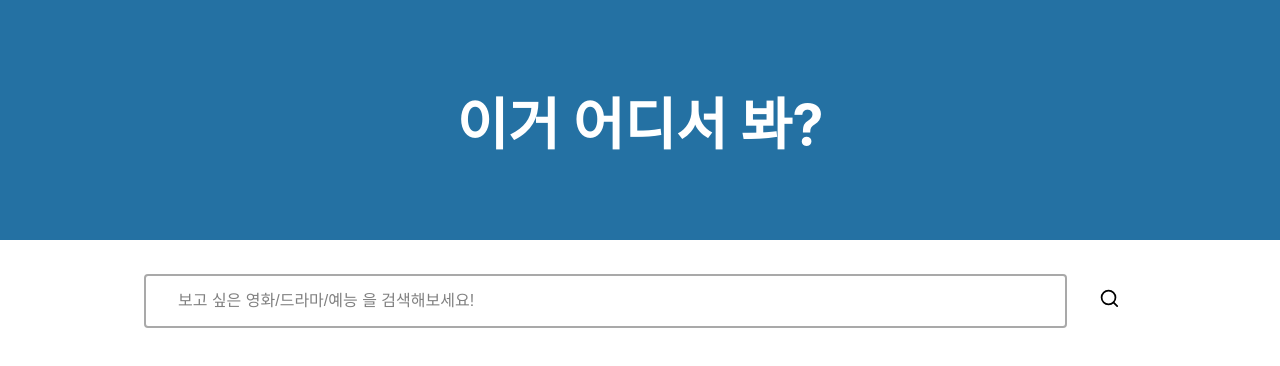
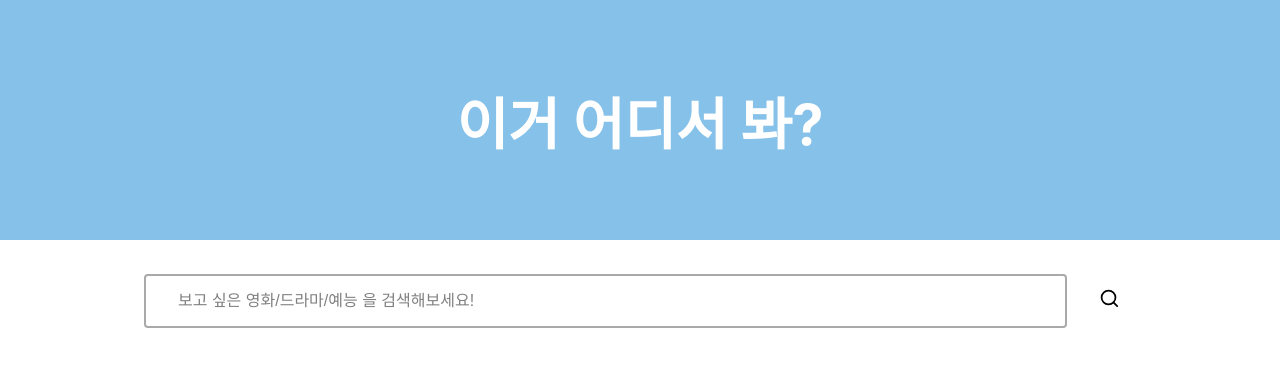
Before and after one commit to sohyeonAn/streaming_search, a React (Create React App) app: page / in a window 1280 px wide. Shown: the top 366 px of the page. Built offline with nearby package versions, Linux system fonts and the light colour scheme.

Commit message:
💄 header 배경 색상 변경

```diff
--- a/src/components/common/Header.js
+++ b/src/components/common/Header.js
@@ -5,7 +5,7 @@ const HeaderBlock = styled.div`
   padding: 0;
   position: fixed;
   width: 100%;
-  background-color: #2471a3;
+  background-color: #85c1e9;
   z-index: 50;
 `;
 
```
